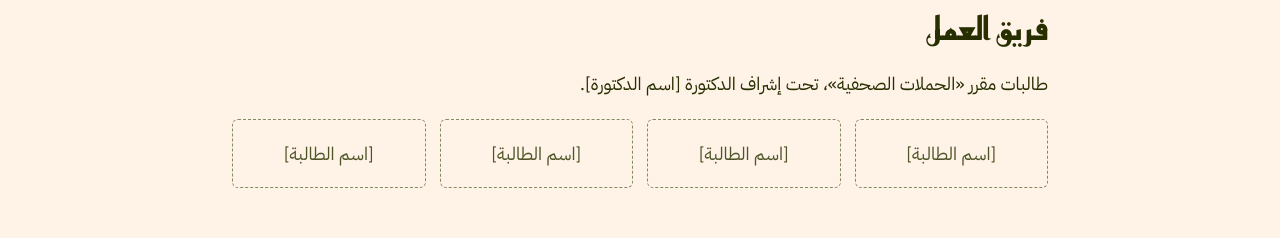
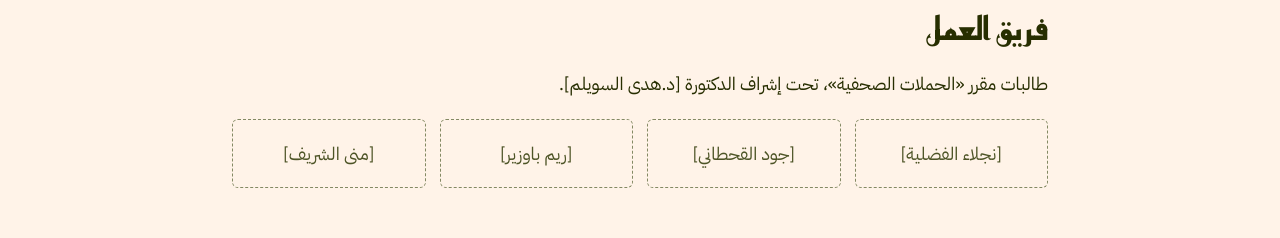
Before and after one commit to mll111/athar-raqmi, a plain HTML site: page index.html in a window 1280 px wide. Shown: the part 3774-4012 px from the top of the page. Drawn offline with Linux system fonts and the light colour scheme.

Commit message:
Update index.html

```diff
--- a/index.html
+++ b/index.html
@@ -110,9 +110,9 @@ footer small{display:block;font-family:"IBM Plex Sans Arabic",sans-serif;font-si
 
 <section id="team">
 <h2>فريق العمل</h2>
-<p>طالبات مقرر «الحملات الصحفية»، تحت إشراف الدكتورة <span>[اسم الدكتورة]</span>.</p>
+<p>طالبات مقرر «الحملات الصحفية»، تحت إشراف الدكتورة <span>[د.هدى السويلم]</span>.</p>
 <div class="team">
-<div>[اسم الطالبة]</div><div>[اسم الطالبة]</div><div>[اسم الطالبة]</div><div>[اسم الطالبة]</div>
+<div>[نجلاء الفضلية]</div><div>[جود القحطاني]</div><div>[ريم باوزير]</div><div>[منى الشريف]</div>
 </div>
 </section>
 </main>
```
